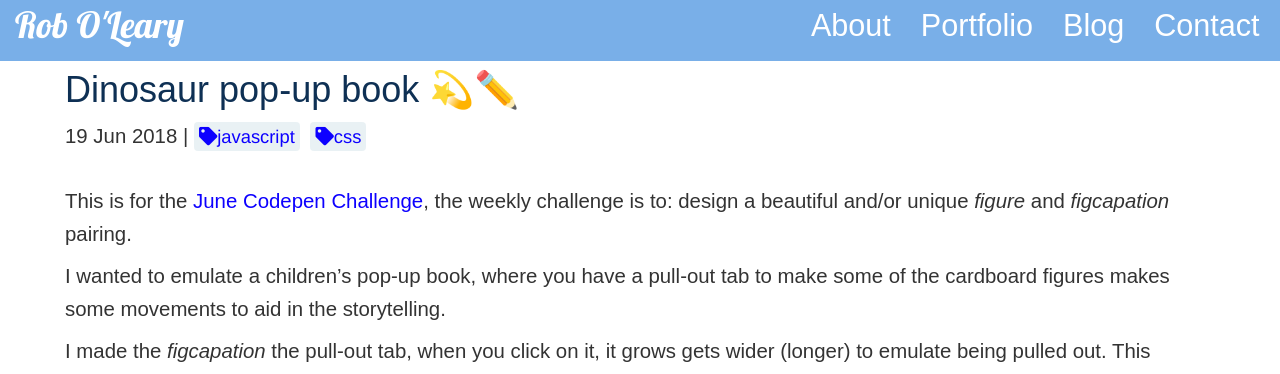
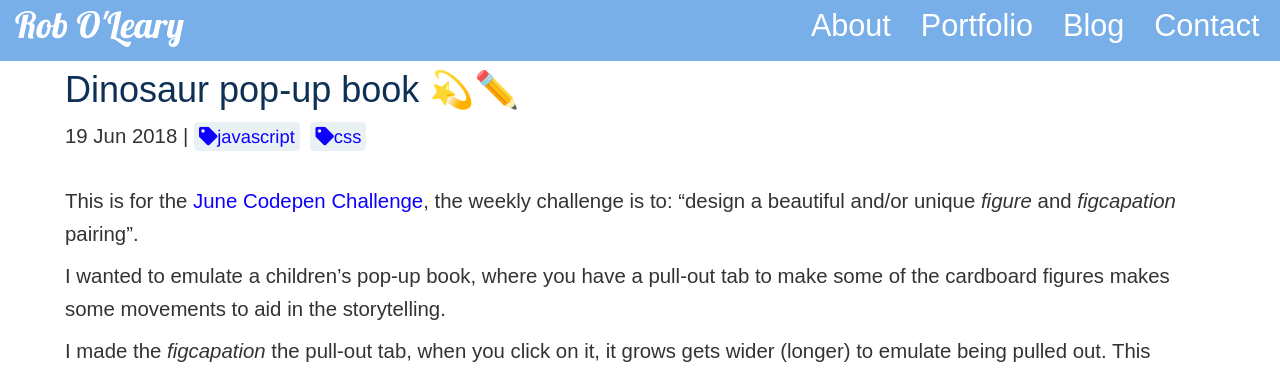
Before and after one commit to robole/robole.github.io, a Jekyll site: the page built from _posts/2018-06-19-popup.md, in a window 1280 px wide and 951 px high. Shown: the top 374 px of the window. Built offline with Jekyll 4.4.1, drawn with Linux system fonts in a browser that asks for light colours; nearby versions of some CDN libraries; comment, search, counter and statistics services are not loaded; some of the changed lines change nothing that is shown.

```diff
--- a/_posts/2018-06-19-popup.md
+++ b/_posts/2018-06-19-popup.md
@@ -6,7 +6,7 @@
 published: true
 ---
 
-This is for the [June Codepen Challenge](https://codepen.io/challenges/2018/june/), the weekly challenge is to: design a beautiful and/or unique *figure* and *figcapation* pairing.
+This is for the [June Codepen Challenge](https://blog.codepen.io/2018/06/18/codepen-challenge-figure-figcaption/), the weekly challenge is to: "design a beautiful and/or unique *figure* and *figcapation* pairing".
 
 I wanted to emulate a children's pop-up book, where you have a pull-out tab to make some of the cardboard figures makes some movements to aid in the storytelling.
 
```
